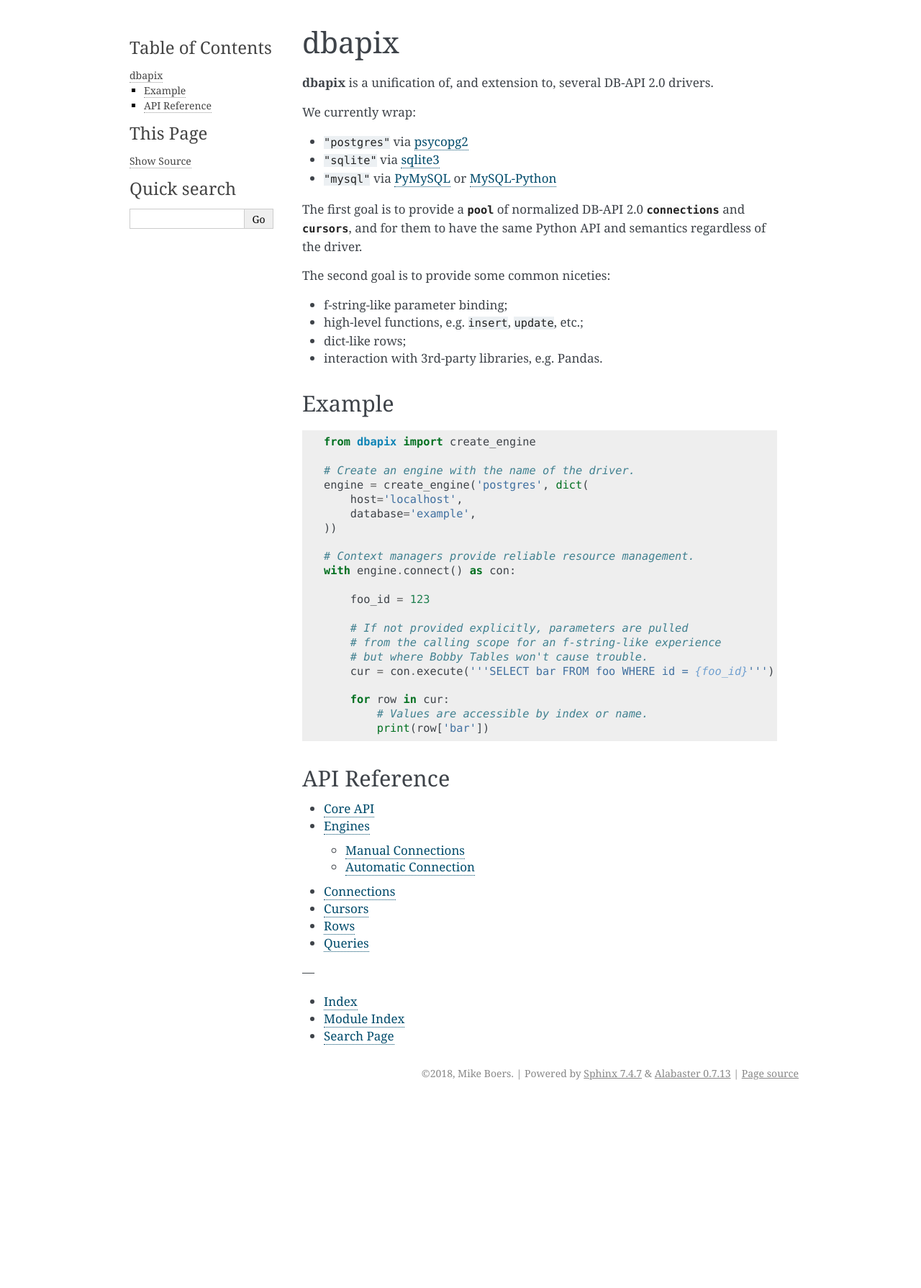
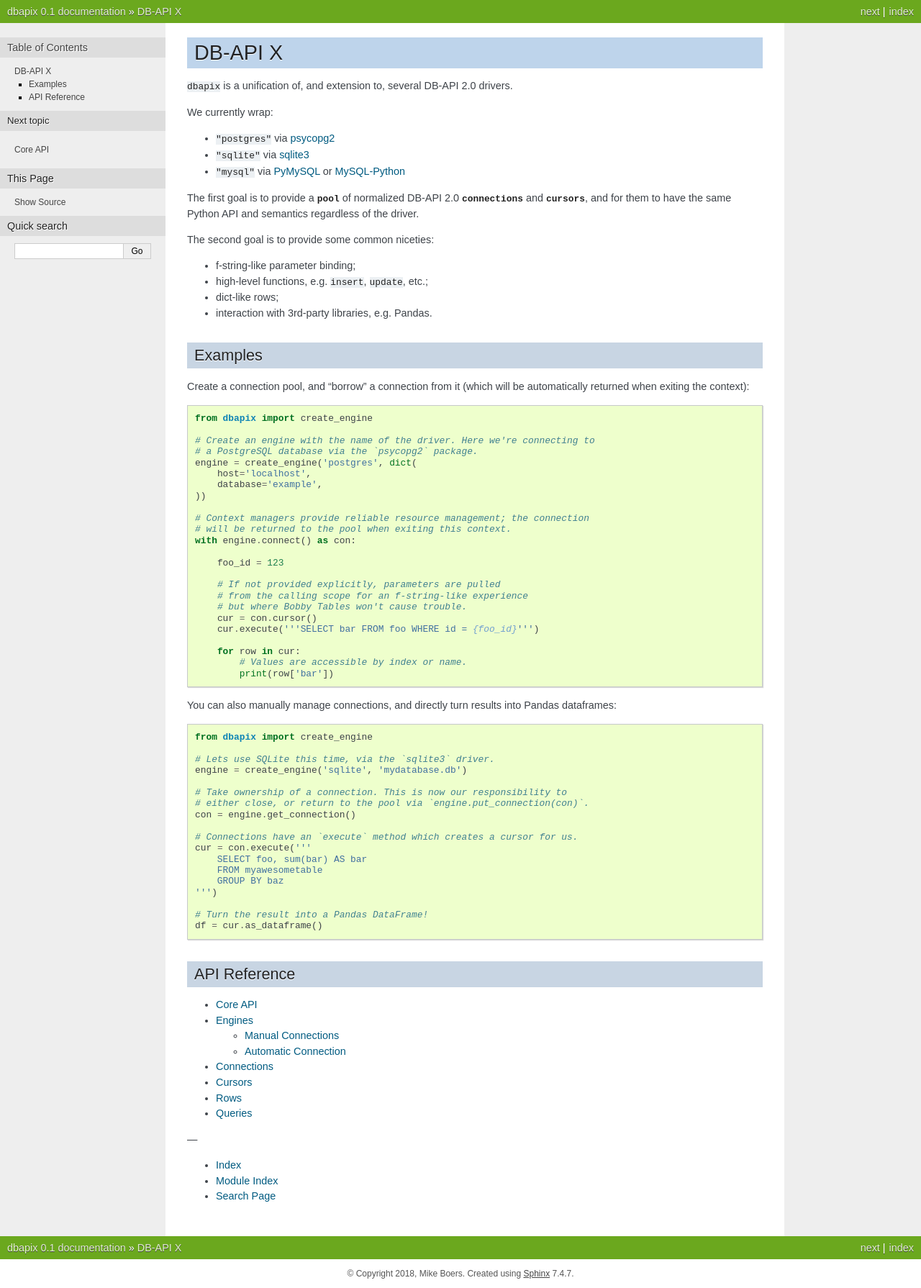
Before and after one commit to mikeboers/dbapix, a Sphinx documentation site: the page built from docs/index.rst, in a window 1280 px wide. Shown: the whole page at 72% size. Built offline with Sphinx 7.4.7, drawn with Linux system fonts in a browser that asks for light colours; before the commit the page ends 1531 px from its top, so only the background shows below that.

Commit message:
Add another example to docs for manual connection management.

```diff
--- a/docs/conf.py
+++ b/docs/conf.py
@@ -77,7 +77,7 @@ pygments_style = 'sphinx'
 # The theme to use for HTML and HTML Help pages.  See the documentation for
 # a list of builtin themes.
 #
-html_theme = 'alabaster'
+html_theme = 'nature'
 
 # Theme options are theme-specific and customize the look and feel of a theme
 # further.  For a list of options available for each theme, see the
--- a/docs/index.rst
+++ b/docs/index.rst
@@ -1,7 +1,7 @@
-dbapix
-======
+DB-API X
+========
 
-**dbapix** is a unification of, and extension to, several DB-API 2.0 drivers.
+``dbapix`` is a unification of, and extension to, several DB-API 2.0 drivers.
 
 We currently wrap:
 
@@ -21,20 +21,24 @@ The second goal is to provide some common niceties:
 - interaction with 3rd-party libraries, e.g. Pandas.
 
 
-Example
--------
+Examples
+--------
 
-::
+
+Create a connection pool, and "borrow" a connection from it (which will be
+automatically returned when exiting the context)::
 
     from dbapix import create_engine
 
-    # Create an engine with the name of the driver.
+    # Create an engine with the name of the driver. Here we're connecting to
+    # a PostgreSQL database via the `psycopg2` package.
     engine = create_engine('postgres', dict(
         host='localhost',
         database='example',
     ))
 
-    # Context managers provide reliable resource management.
+    # Context managers provide reliable resource management; the connection
+    # will be returned to the pool when exiting this context.
     with engine.connect() as con:
 
         foo_id = 123
@@ -42,12 +46,34 @@ Example
         # If not provided explicitly, parameters are pulled
         # from the calling scope for an f-string-like experience
         # but where Bobby Tables won't cause trouble.
-        cur = con.execute('''SELECT bar FROM foo WHERE id = {foo_id}''')
+        cur = con.cursor()
+        cur.execute('''SELECT bar FROM foo WHERE id = {foo_id}''')
 
         for row in cur:
             # Values are accessible by index or name.
             print(row['bar'])
 
+You can also manually manage connections, and directly turn results into
+Pandas dataframes::
+
+    from dbapix import create_engine
+
+    # Lets use SQLite this time, via the `sqlite3` driver.
+    engine = create_engine('sqlite', 'mydatabase.db')
+
+    # Take ownership of a connection. This is now our responsibility to
+    # either close, or return to the pool via `engine.put_connection(con)`.
+    con = engine.get_connection()
+
+    # Connections have an `execute` method which creates a cursor for us.
+    cur = con.execute('''
+        SELECT foo, sum(bar) AS bar
+        FROM myawesometable
+        GROUP BY baz
+    ''')
+
+    # Turn the result into a Pandas DataFrame!
+    df = cur.as_dataframe()
 
 
 API Reference
```
